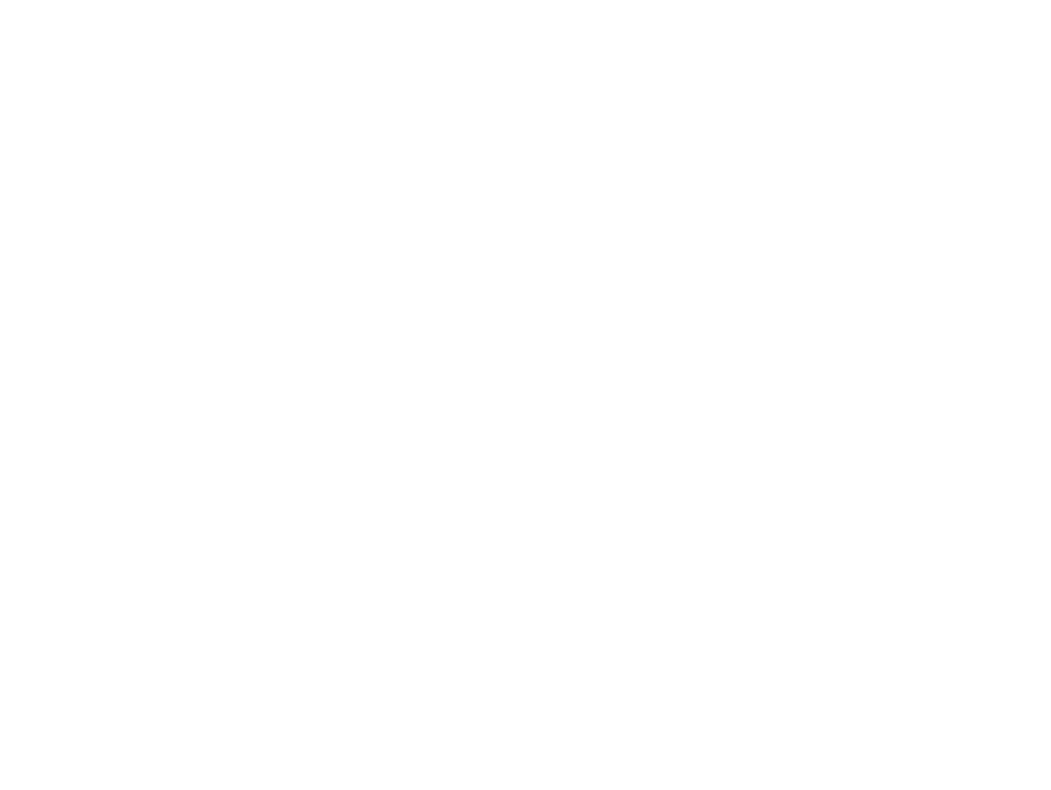
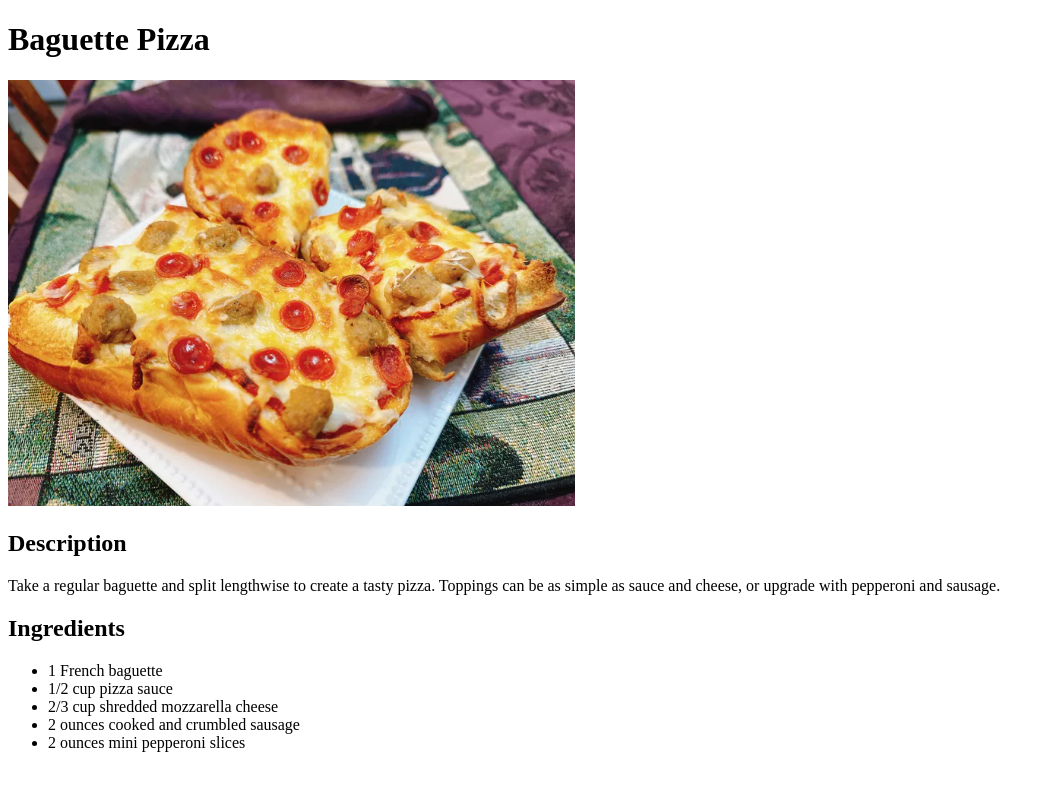
Before and after one commit to Ecoyle33/odin-recipes, a plain HTML site: page recipes/baguette-pizza.html in a window 1280 px wide. Shown: the whole page, without its empty margins (0-1051 px from the left). Drawn offline with Linux system fonts and the light colour scheme.

Commit message:
Description and ingredients

```diff
--- a/recipes/baguette-pizza.html
+++ b/recipes/baguette-pizza.html
@@ -6,6 +6,21 @@
         <title>Baguette Pizza</title>
     </head>
     <body>
+        <h1>Baguette Pizza</h1>
+        <img src="../img/bp.png">
 
+        <h2>Description</h2>
+        <p>Take a regular baguette and split lengthwise to create a tasty pizza.
+            Toppings can be as simple as sauce and cheese, or upgrade with
+            pepperoni and sausage.</p>
+
+        <h2>Ingredients</h2>
+        <ul>
+            <li>1 French baguette</li>
+            <li>1/2 cup pizza sauce</li>
+            <li>2/3 cup shredded mozzarella cheese</li>
+            <li>2 ounces cooked and crumbled sausage</li>
+            <li>2 ounces mini pepperoni slices</li>
+        </ul>
     </body>
 </html>
```
